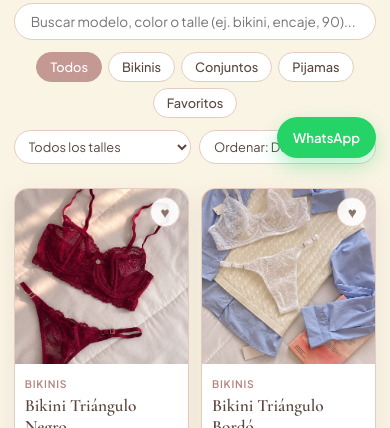
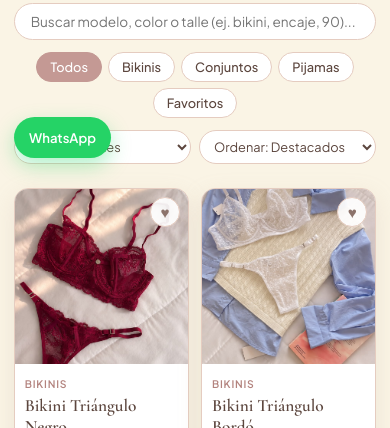
Before and after one commit to canzanimilagros24-cmyk/clara-lenceria-pijamas, a plain HTML site: page index.html in a window 390 px wide. Shown: the part 672-1100 px from the top of the page. Drawn offline with nearby package versions, Linux system fonts and the light colour scheme; no server answers.

Commit message:
Actializacion Boton Flotante de WhatsApp compacto

```diff
--- a/css/styles.css
+++ b/css/styles.css
@@ -1162,9 +1162,10 @@ h2 {
 
   /* Botón flotante de WhatsApp compacto */
   .wsp-flotante {
-    bottom: 14px;
-    right: 14px;
-    padding: 10px 16px;
-    font-size: 0.82rem;
+  bottom: 14px;
+  left: 14px;
+  right: auto;
+  padding: 10px 15px;
+  font-size: 0.82rem;
   }
 }
```
